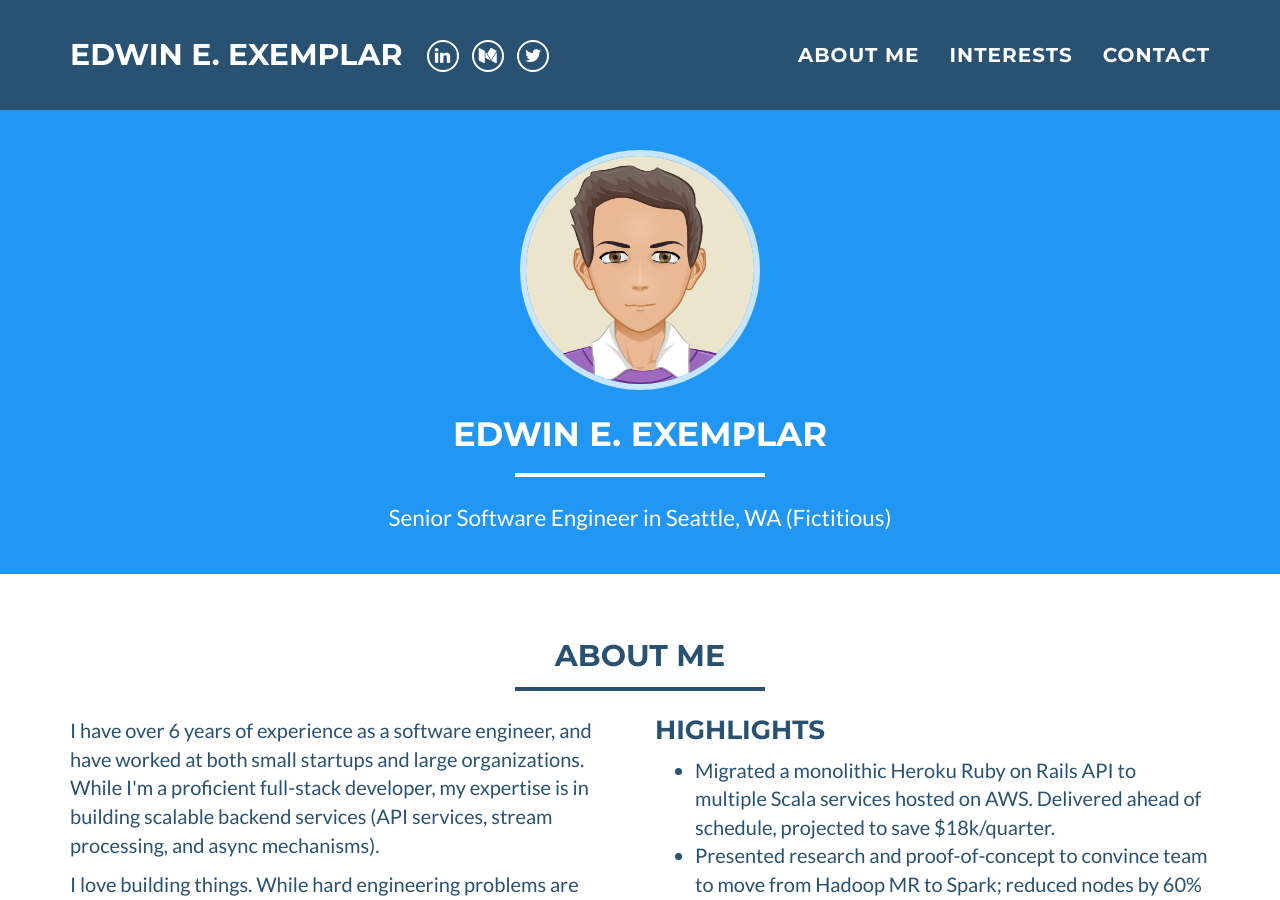
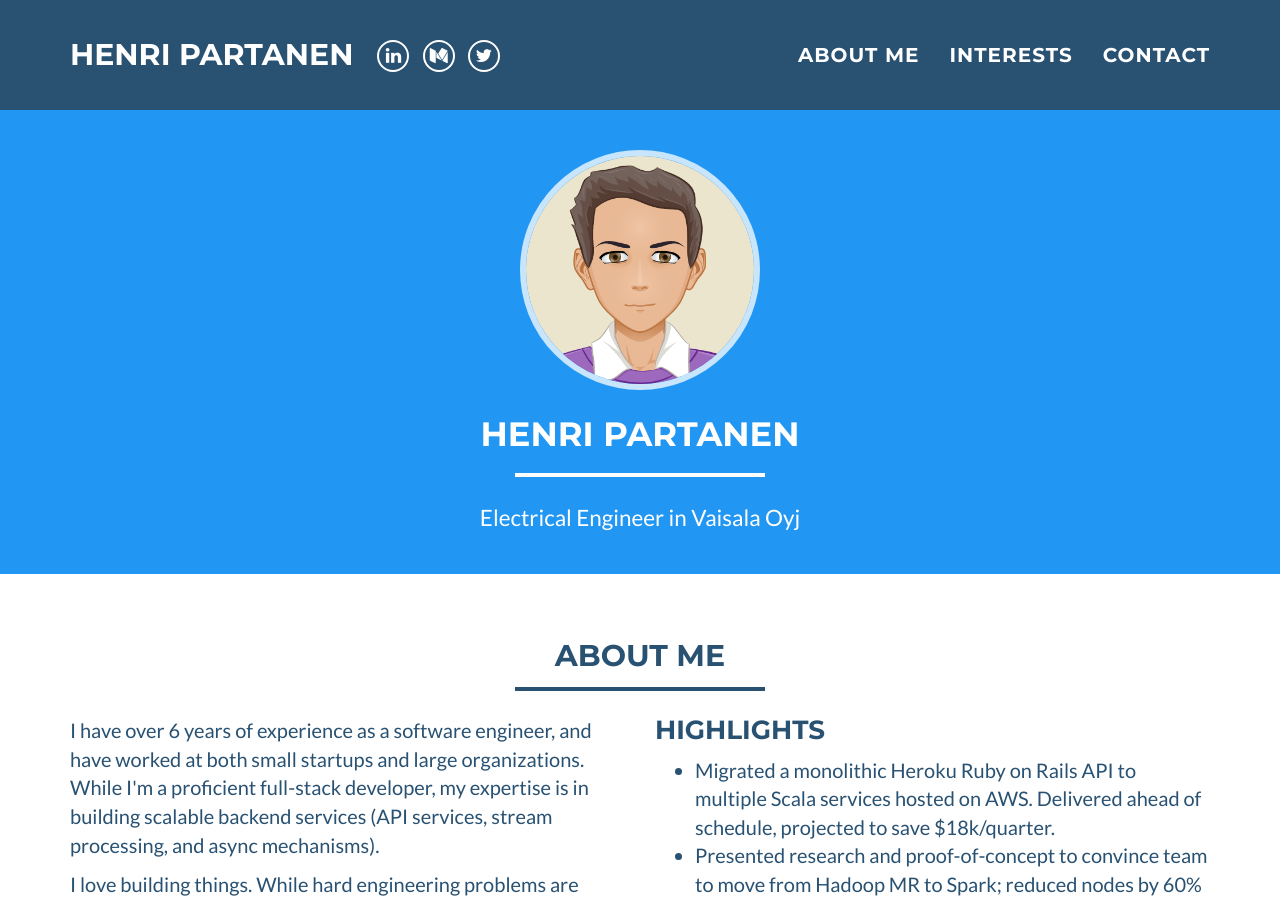
Before and after one commit to lifeofhenri/lifeofhenri.github.io, a Jekyll site: the page built from index.html, in a window 1280 px wide and 900 px high. Built offline with Jekyll 4.4.1, drawn with Linux system fonts in a browser that asks for light colours; some of the changed text lies outside the part shown.

Commit message:
Update _config.yml
Config first update

```diff
--- a/_config.yml
+++ b/_config.yml
@@ -1,20 +1,20 @@
 # Site settings
-name: Edwin E. Exemplar
-email: edwin+contactme@someemail.com
+name: Henri Partanen
+email: partanenhe@gmail.com
 #canonical_url: https://edwinexemplar.com
-keywords: "Software Engineer, Python, Ruby, Machine Learning, Deep Learning, Startups, Agile, Pair Programming"
-skills: "Senior Software Engineer in Seattle, WA (Fictitious)"
+keywords: "Electrical Engineer, Electro Optics, Optics, Space Tech"
+skills: "Electrical Engineer in Vaisala Oyj"
 baseurl:
 
 # Social networks usernames (many more available: google-plus, flickr, dribbble, pinterest, instagram, tumblr, linkedin, etc.)
 # You should replace these with your social networks, of course. :)
 social:
   - title: linkedin
-    url: https://www.linkedin.com/in/cgroom/
+    url: n/a
   - title: medium
-    url: https://medium.com/@cgroom
+    url: n/a
   - title: twitter
-    url: https://twitter.com/chuck_groom
+    url: n/a
 
 # Google webmaster tools
 google_verify:
```
